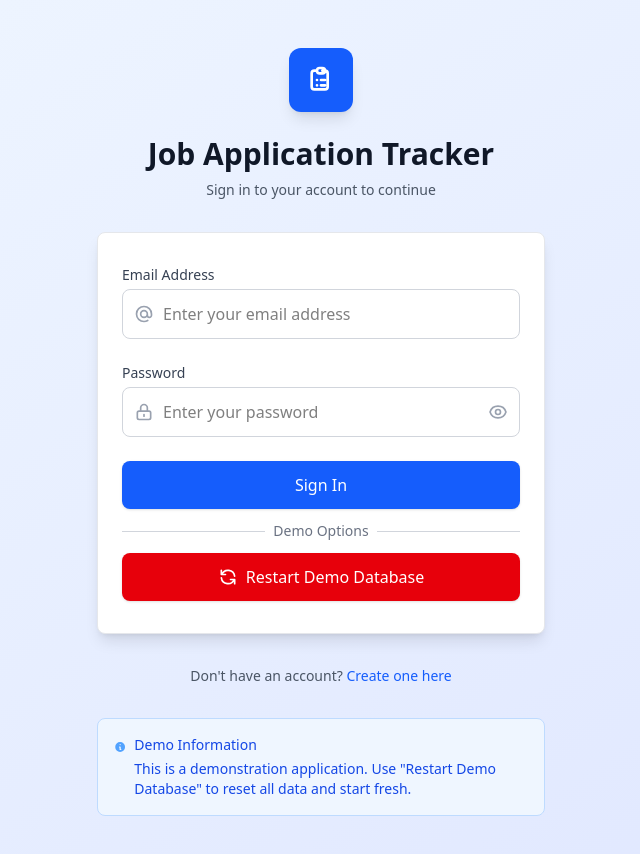
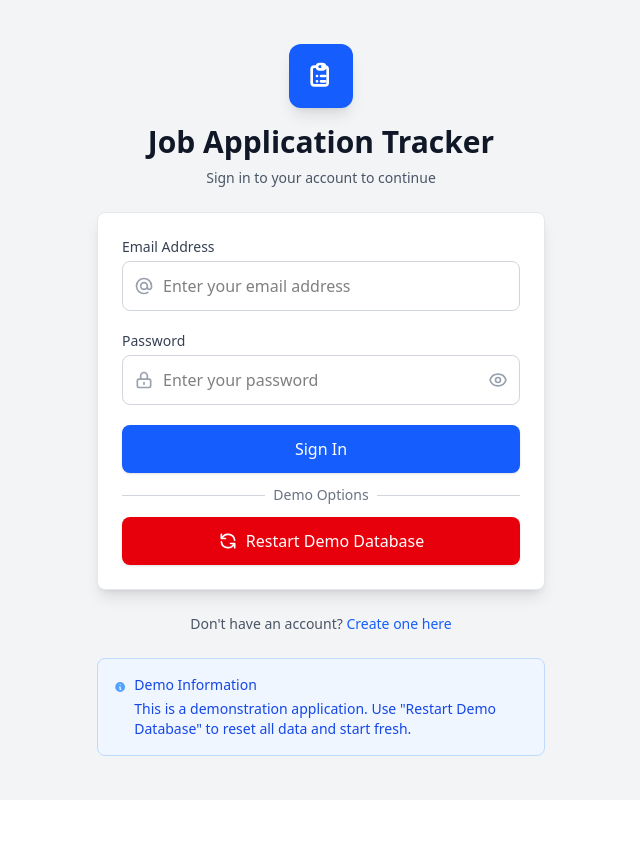
Before and after one commit to gcs14/jat-frontend, a React (Vite) app: page /login in a window 1280 px wide. Shown: the top 854 px of the page, without its empty margins (319-959 px from the left). After the commit the page ends 800 px from the top, so only its background shows below. Built offline with nearby package versions, Linux system fonts and the light colour scheme.

Commit message:
improved login page ui

```diff
--- a/src/pages/LoginPage.jsx
+++ b/src/pages/LoginPage.jsx
@@ -135,7 +135,6 @@ function LoginPage() {
     setErrorMessage('');
     setIsSubmitting(true);
 
-    // Client-side validation
     if (!email.trim() || !password.trim()) {
       setErrorMessage('Please fill in all fields.');
       setIsSubmitting(false);
@@ -190,15 +189,15 @@ function LoginPage() {
   };
 
   return (
-    <div className="min-h-screen bg-gradient-to-br from-blue-50 to-indigo-100 flex items-center justify-center py-12 px-4 sm:px-6 lg:px-8">
-      <div className="max-w-md w-full space-y-8">
+    <div className="min-h-screen bg-gray-100 flex items-center justify-center py-8 px-4 sm:px-6 lg:px-8">
+      <div className="max-w-md w-full space-y-6">
         <div className="text-center">
           <div className="mx-auto h-16 w-16 bg-blue-600 rounded-xl flex items-center justify-center shadow-lg">
             <svg className="h-8 w-8 text-white" fill="none" stroke="currentColor" viewBox="0 0 24 24">
               <path strokeLinecap="round" strokeLinejoin="round" strokeWidth={2} d="M9 5H7a2 2 0 00-2 2v10a2 2 0 002 2h8a2 2 0 002-2V7a2 2 0 00-2-2h-2M9 5a2 2 0 002 2h2a2 2 0 002-2M9 5a2 2 0 012-2h2a2 2 0 012 2m-3 7h3m-3 4h3m-6-4h.01M9 16h.01" />
             </svg>
           </div>
-          <h1 className="mt-6 text-3xl font-bold text-gray-900">
+          <h1 className="mt-4 text-3xl font-bold text-gray-900">
             Job Application Tracker
           </h1>
           <p className="mt-2 text-sm text-gray-600">
@@ -206,8 +205,8 @@ function LoginPage() {
           </p>
         </div>
 
-        <div className="bg-white py-8 px-6 shadow-lg rounded-lg border border-gray-200">
-          <form onSubmit={handleLogin} className="space-y-6">
+        <div className="bg-white py-6 px-6 shadow-lg rounded-lg border border-gray-200">
+          <form onSubmit={handleLogin} className="space-y-5">
             {errorMessage && (
               <div className="bg-red-50 border border-red-200 text-red-700 px-4 py-3 rounded-lg">
                 <div className="flex items-center">
```
